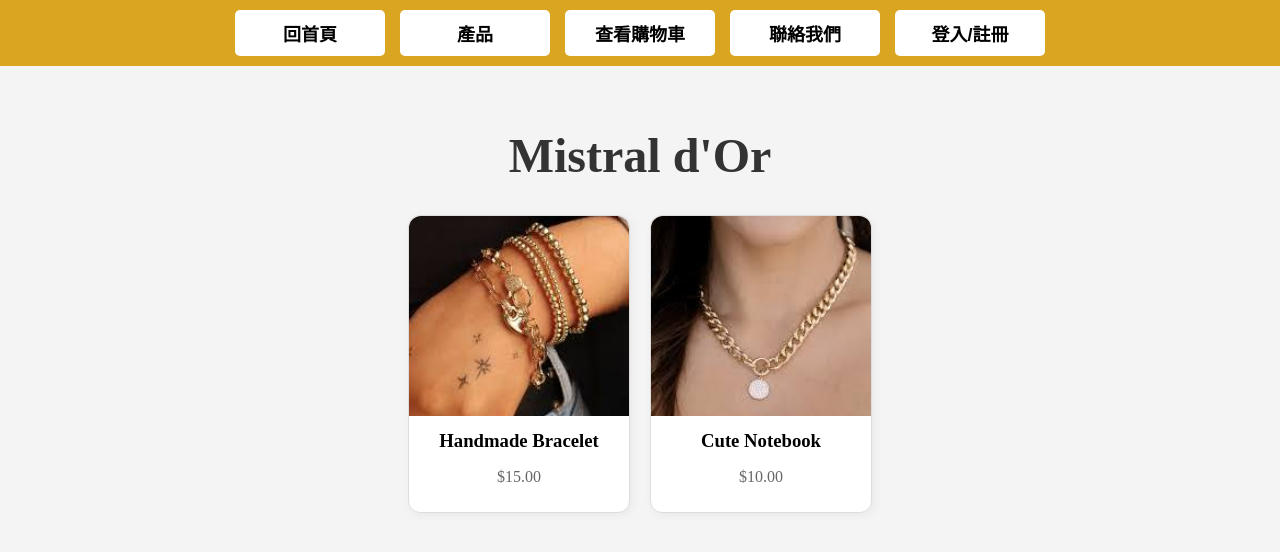
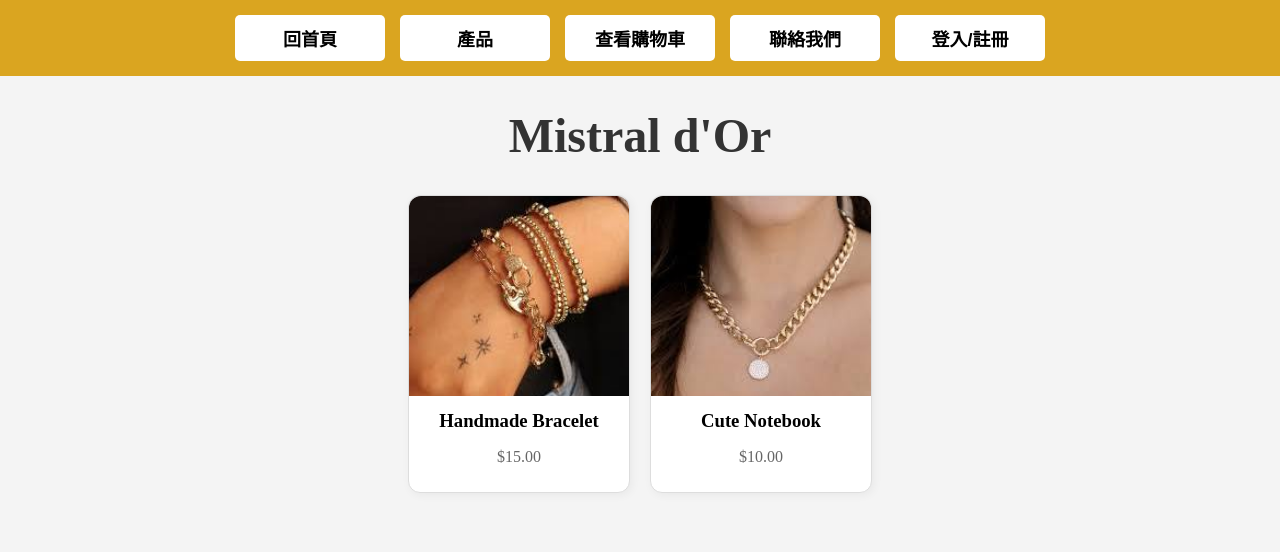
Before and after one commit to hanhan03/mistraldor, a plain HTML site: page index.html in a window 1280 px wide. Drawn offline with Linux system fonts and the light colour scheme.

Commit message:
Update style.css

```diff
--- a/style.css
+++ b/style.css
@@ -3,13 +3,14 @@ body {
     padding: 20px;
     background-color: #f4f4f4;
     text-align: center;
+    padding-top: 80px;
 }
 
 h1 {
     font-size: 48px;
     font-weight: bold;
     color: #333;
-    margin-top: 100px;
+    margin-top: 20px;
     font-family: "Playfair Display", serif;
 }
 
@@ -19,11 +20,12 @@ h1 {
     left: 0;
     width: 100%;
     background-color: #DAA520;
-    padding: 10px 0;
+    padding: 15px 0;
     text-align: center;
     display: flex;
     justify-content: center;
     gap: 15px;
+    z-index: 1000;
 }
 
 .banner button {
```
